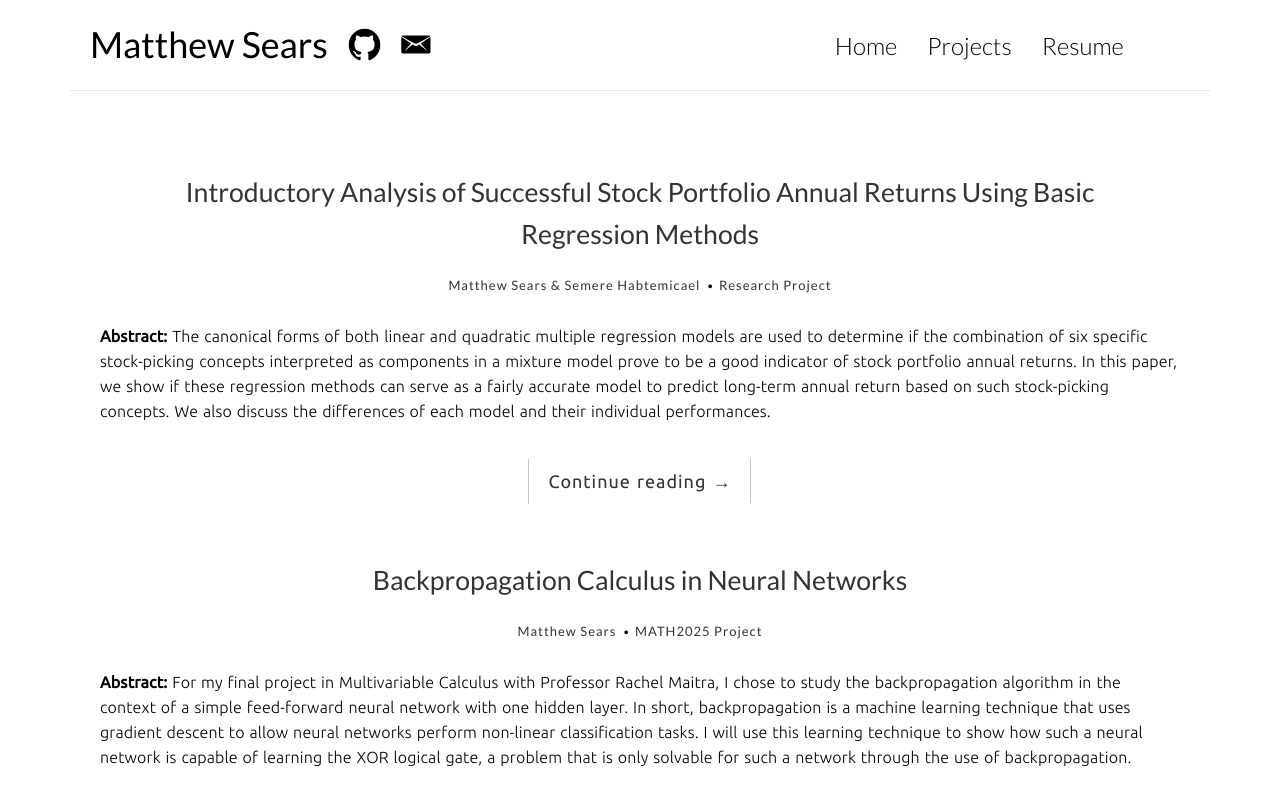
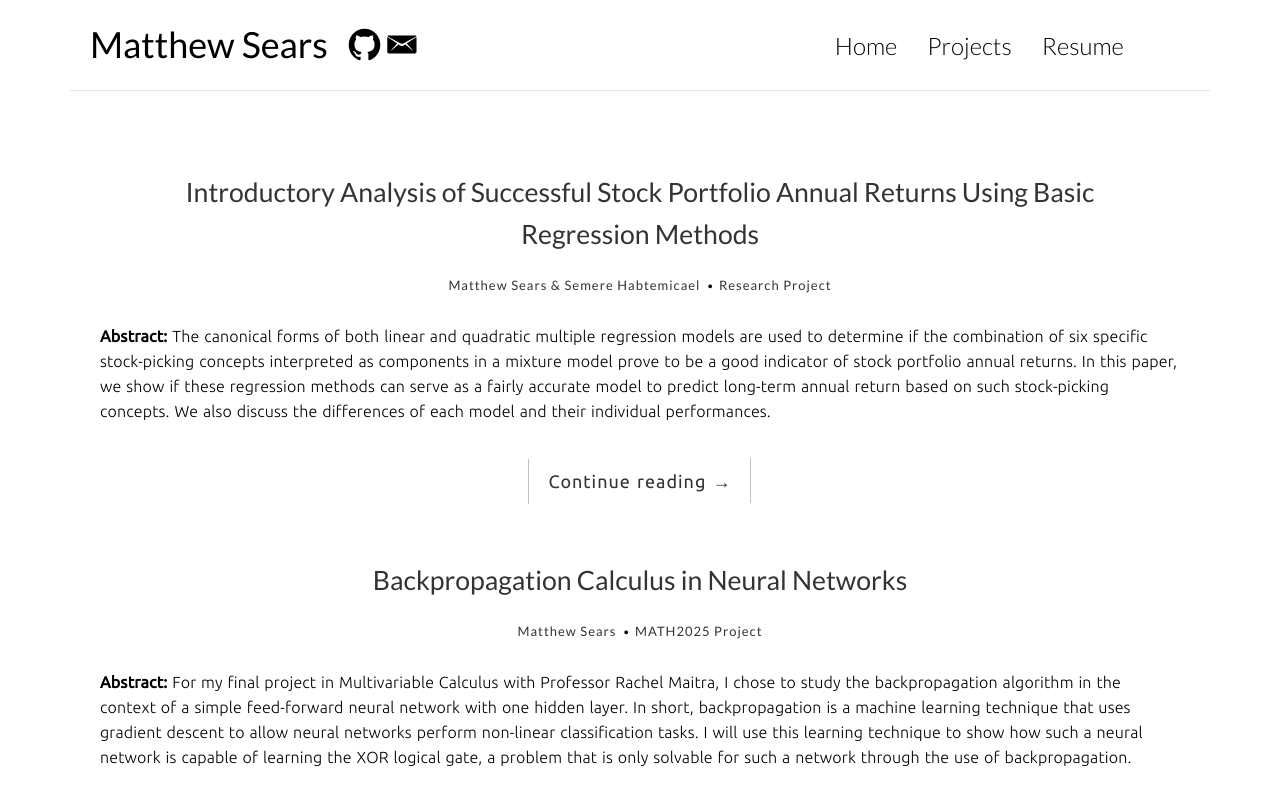
Before and after one commit to matthewsears/matthewsears.github.io, a plain HTML site: page full-width.html in a window 1280 px wide. Shown: the top 800 px of the page. Drawn offline with Linux system fonts and the light colour scheme; files whose address does not match are found by name.

Commit message:
Fix icon mistake

```diff
--- a/full-width.html
+++ b/full-width.html
@@ -27,7 +27,7 @@
 					<div class="col-md-4 col-sm-5 col-xs-8">
 						<div class="logo">
 							<h1><a href="index.html"><b>Matthew Sears</a> &nbsp;
-									<i class="github"><a href="https://github.com/matthewsears"><span class="ion-social-github"></span></a></i> &nbsp;
+									<i class="github"><a href="https://github.com/matthewsears"><span class="ion-social-github"></span></a></i>
 									<i class="mail"><a href="mailto:msears825@gmail.com"><span class="ion-email"></span></a></i>
 							</h1>
 						</div>
```
Also changed, not shown: resume.html (+1 -1 lines), single.html (+1 -1 lines).
